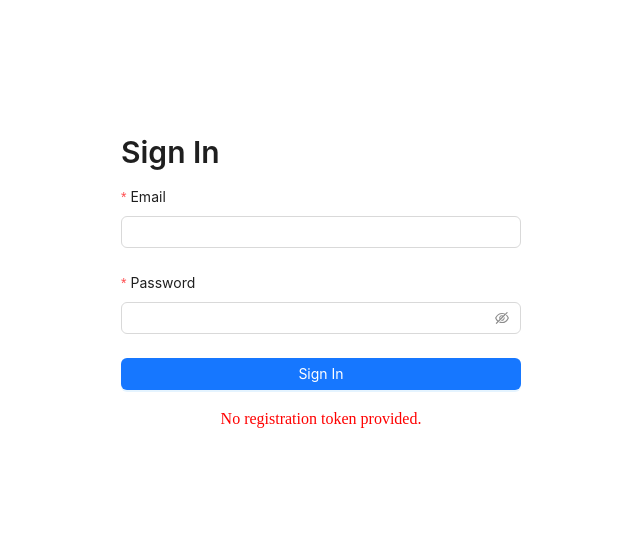
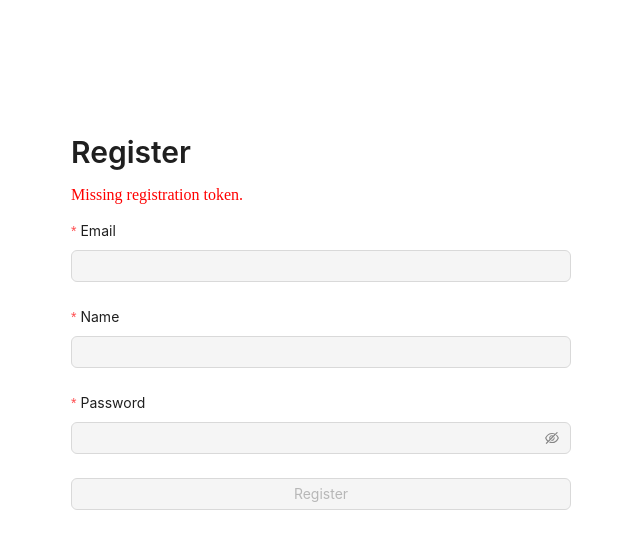
Before and after one commit to AAAAAiden/Proj2, a React (Vite) app in the folder frontend/: page /register in a window 1280 px wide. Before the commit this address led to /signin. Shown: the top 548 px of the page, without its empty margins (319-959 px from the left). Built offline with nearby package versions, Linux system fonts and the light colour scheme.

Commit message:
authenticate change

```diff
--- a/frontend/src/App.tsx
+++ b/frontend/src/App.tsx
@@ -1,4 +1,4 @@
-import React from 'react';
+import React, { useEffect } from 'react';
 import { BrowserRouter as Router, Routes, Route } from 'react-router-dom';
 import SignIn from './pages/SignIn';
 import Register from './pages/Register';
@@ -6,8 +6,28 @@ import Oops from './pages/Oops';
 import GenerateToken from './pages/HR/GenerateToken';
 import RequireHR from './components/RequireHR';
 import OnboardingPage from './pages/OnboardingPage';
+import { useAppDispatch } from './hooks';
+import { setAuth, initialState } from './store/authSlice';
 
-const App = () => (
+const App = () => {
+  const dispatch = useAppDispatch();
+
+  useEffect(() => {
+    const storedAuth = localStorage.getItem('auth');
+    if (storedAuth) {
+      try {
+        const parsed = JSON.parse(storedAuth);
+        dispatch(setAuth(parsed));
+      } catch (err) {
+        console.error('Invalid auth in localStorage:', err);
+        dispatch(setAuth({ ...initialState, authLoaded: true }));
+      }
+    } else {
+      dispatch(setAuth({ ...initialState, authLoaded: true }));
+    }
+  }, [dispatch]);
+
+  return (
     <Router>
       <Routes>
         <Route path="/signin" element={<SignIn />} />
@@ -18,5 +38,6 @@ const App = () => (
       </Routes>
     </Router>
   );
+};
 
 export default App;
--- a/frontend/src/components/RequireHR.tsx
+++ b/frontend/src/components/RequireHR.tsx
@@ -1,10 +1,19 @@
 import { Navigate } from 'react-router-dom';
 import { useAppSelector } from '../hooks';
-import { JSX } from "react";
+import React from "react";
 
-const RequireHR = ({ children }: { children: JSX.Element }) => {
-  const role = useAppSelector((state) => state.auth.role);
-  return role === 'hr' ? children : <Navigate to="/signin" replace />;
+const RequireHR: React.FC<{ children: React.ReactNode }> = ({ children }) => {
+  const { token, role, authLoaded } = useAppSelector((state) => state.auth);
+
+  if (!authLoaded) {
+    return null; // or <Spinner />
+  }
+
+  if (!token || role !== 'hr') {
+    return <Navigate to="/signin" />;
+  }
+
+  return <>{children}</>;
 };
 
 export default RequireHR;
--- a/frontend/src/pages/Register.tsx
+++ b/frontend/src/pages/Register.tsx
@@ -1,101 +1,93 @@
 import React, { useEffect, useState } from 'react';
-import { Form, Input, Button, Typography } from 'antd';
-import { useLocation, Navigate, useNavigate } from 'react-router-dom';
+import { useSearchParams, useNavigate } from 'react-router-dom';
+import { Form, Input, Button, Typography, message } from 'antd';
 import axios from 'axios';
-import { useAppDispatch, useAppSelector } from '../hooks';
-import { setAuthMessage } from '../store/authSlice';
 
 const { Title } = Typography;
 
 const Register: React.FC = () => {
-  const location = useLocation();
-  const dispatch = useAppDispatch();
-  const messageStatus = useAppSelector((state) => state.auth.message);
-  const token = new URLSearchParams(location.search).get('token');
-  const [email, setEmail] = useState('');
-  const [invalid, setInvalid] = useState(false);
-  const [loading, setLoading] = useState(false);
+  const [searchParams] = useSearchParams();
+  const [tokenValid, setTokenValid] = useState<boolean | null>(null); // null = loading
+  const [tokenError, setTokenError] = useState<string | null>(null);
   const [form] = Form.useForm();
   const navigate = useNavigate();
 
+  const token = searchParams.get('token');
+
   useEffect(() => {
-    const checkToken = async () => {
+    const verifyToken = async () => {
+      if (!token) {
+        setTokenValid(false);
+        setTokenError('Missing registration token.');
+        return;
+      }
+
       try {
         const res = await axios.get(`http://localhost:5001/api/auth/check-token?token=${token}`);
-        setEmail(res.data.email);
+        setTokenValid(true);
         form.setFieldsValue({ email: res.data.email });
-      // eslint-disable-next-line @typescript-eslint/no-unused-vars
       } catch (err) {
+        setTokenValid(false);
         if (axios.isAxiosError(err)) {
-            const backendMessage = err.response?.data?.message || 'Invalid or expired registration token.';
-            dispatch(setAuthMessage(` ${backendMessage}`));
-          } else {
-            dispatch(setAuthMessage(' Failed to validate registration token.'));
-          }
-          setInvalid(true);
+          const msg = err.response?.data?.message || 'Failed to validate token.';
+          setTokenError(msg);
+        } else {
+          setTokenError('Unknown error validating token.');
+        }
       }
     };
 
-    if (token) checkToken();
-    else {
-      setInvalid(true);
-      dispatch(setAuthMessage(' No registration token provided.'));
-    }
-  }, [token, dispatch, form]);
+    verifyToken();
+  }, [token, form]);
 
-  const onFinish = async (values: { name: string; email: string; password: string }) => {
-    setLoading(true);
-    dispatch(setAuthMessage(''));
+  interface RegisterForm {
+    email: string;
+    username: string;
+    password: string;
+  }
+  const onFinish = async (values: RegisterForm) => {
     try {
       await axios.post('http://localhost:5001/api/auth/register', {
         ...values,
-        email,
         token,
       });
-      dispatch(setAuthMessage(' Registration successful! You may now log in.'));
-    } catch (err: unknown) {
-      if (axios.isAxiosError(err)) {
-        const backendMessage = err.response?.data?.message || 'Unknown error occurred';
-        dispatch(setAuthMessage(` ${backendMessage}`));
-      } else {
-        dispatch(setAuthMessage(' Unexpected error occurred.'));
-      }
-    } finally {
-      setLoading(false);
+      message.success('Registration successful!');
+      navigate('/signin');
+    // eslint-disable-next-line @typescript-eslint/no-unused-vars
+    } catch (err) {
+      message.error('Registration failed.');
     }
   };
 
-  if (invalid) {
-    return <Navigate to="/signin" replace />;
-  }
+  if (tokenValid === null) return <div>Loading...</div>;
 
-  console.log('Current email in form:', email);
   return (
-    <div style={{ maxWidth: 400, margin: 'auto', paddingTop: 80 }}>
+    <div style={{ maxWidth: 500, margin: 'auto', paddingTop: 100 }}>
       <Title level={2}>Register</Title>
-      <Form layout="vertical" onFinish={onFinish} form={form}>
-        <Form.Item label="Username" name="username" rules={[{ required: true }]}>
-          <Input />
+
+      {!tokenValid && (
+        <div style={{ color: 'red', marginBottom: 16 }}>{tokenError}</div>
+      )}
+
+      <Form form={form} layout="vertical" onFinish={onFinish}>
+        <Form.Item label="Email" name="email" rules={[{ required: true }]}>
+          <Input disabled readOnly />
         </Form.Item>
-        <Form.Item label="Email" name="email" rules={[{ required: true, type: 'email' }]}>
-          <Input disabled/>
+        <Form.Item label="Name" name="username" rules={[{ required: true }]}>
+          <Input disabled={!tokenValid} />
         </Form.Item>
         <Form.Item label="Password" name="password" rules={[{ required: true }]}>
-          <Input.Password />
+          <Input.Password disabled={!tokenValid} />
         </Form.Item>
-        <Button type="primary" htmlType="submit" block loading={loading}>
+        <Button
+          type="primary"
+          htmlType="submit"
+          block
+          disabled={!tokenValid}
+        >
           Register
         </Button>
-        <Button onClick={() => navigate('/signin')} block>
-            Back to Sign In
-        </Button>
       </Form>
-
-      {messageStatus && (
-        <div style={{ marginTop: 20, color: 'red', textAlign: 'center' }}>
-          {messageStatus}
-        </div>
-      )}
     </div>
   );
 };
--- a/frontend/src/pages/SignIn.tsx
+++ b/frontend/src/pages/SignIn.tsx
@@ -37,6 +37,13 @@ const SignIn: React.FC = () => {
       }
       // Save info in Redux
       dispatch(setAuth({ ...data.user, token: data.token, password: values.password }));
+
+      localStorage.setItem('auth', JSON.stringify({
+        ...data.user,
+        token: data.token,
+        password: values.password,
+        message: '',
+      }));
 
       // Role-based redirection
       if (data.user.role === 'hr') {
--- a/frontend/src/store/authSlice.ts
+++ b/frontend/src/store/authSlice.ts
@@ -8,16 +8,18 @@ export interface AuthState {
   password: string;
   message: string;
   id: string| null;
+  authLoaded: boolean;
 }
 
-const initialState: AuthState = {
+export const initialState: AuthState = {
   username: '',
   email: '',
   role: '',
   token: '',
   password: '',
   message: '',
-  id: null
+  id: null,
+  authLoaded: false
 };
 
 const authSlice = createSlice({
@@ -25,10 +27,10 @@ const authSlice = createSlice({
   initialState,
   reducers: {
     setAuth(state, action: PayloadAction<AuthState>) {
-      return { ...action.payload };
+      return { ...action.payload, authLoaded: true  };
     },
     clearAuth() {
-      return initialState;
+      return { ...initialState, authLoaded: true };
     },
     setAuthMessage(state, action: PayloadAction<string>) {
       state.message = action.payload;
```
Also changed, not shown: 1 other file (tests, documents, lock files or other folders). Lines whose indentation alone changed are shown as unchanged.
